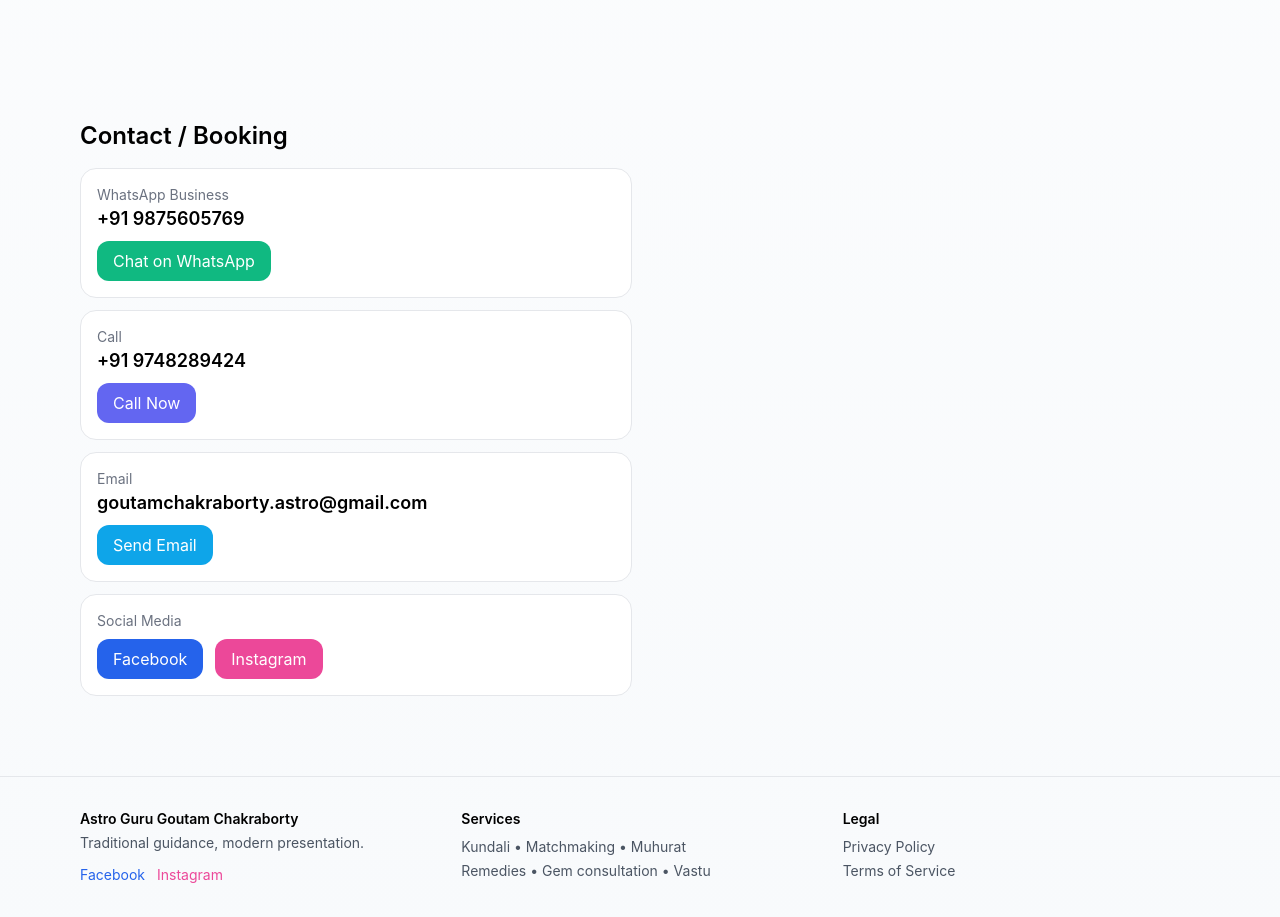
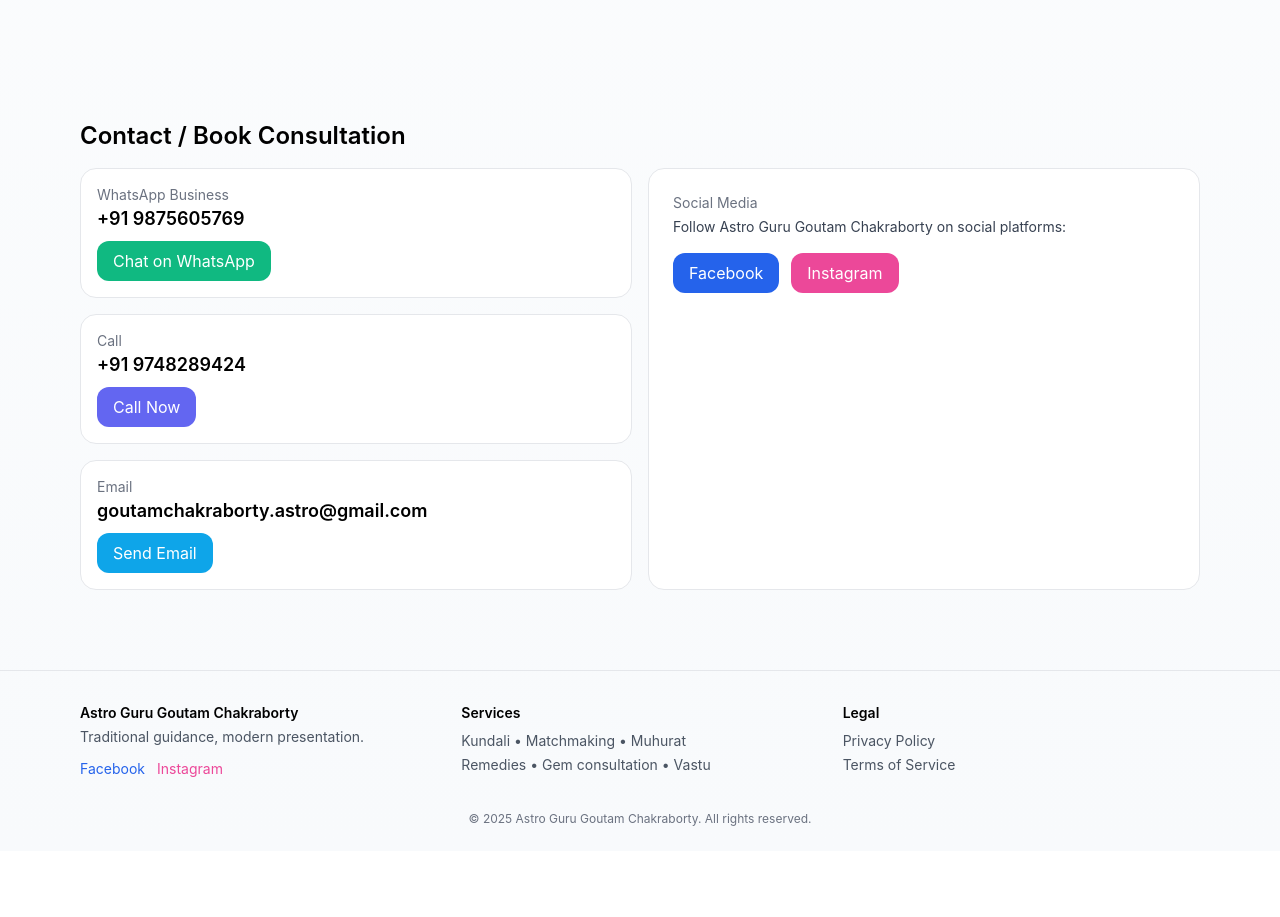
Before and after one commit to somdipganguly/Astrology-Website, a React (Create React App) app: page / in a window 1280 px wide. Shown: the part 1989-2906 px from the top of the page. After the commit the page ends 2840 px from the top, so only its background shows below. Built offline with nearby package versions, Linux system fonts and the light colour scheme.

Commit message:
Fixed Contact section layout and buttons

```diff
--- a/src/App.js
+++ b/src/App.js
@@ -130,45 +130,82 @@
 function Contact() {
   return (
     <section id="contact" className="max-w-6xl mx-auto px-4 py-10">
-      <h3 className="text-2xl font-semibold">Contact / Booking</h3>
+      <h3 className="text-2xl font-semibold">Contact / Book Consultation</h3>
+
       <div className="grid md:grid-cols-2 gap-4 mt-4">
-        <div className="space-y-3">
+        {/* Left Column: Contact Options */}
+        <div className="space-y-4">
+          {/* WhatsApp */}
           <div className="rounded-2xl border p-4 bg-white">
             <div className="text-sm text-gray-500">WhatsApp Business</div>
             <div className="text-lg font-semibold">+91 9875605769</div>
-            <a href="https://wa.me/919875605769" target="_blank" rel="noreferrer"
-              className="inline-block mt-2 px-4 py-2 rounded-xl bg-emerald-500 hover:bg-emerald-600 text-white">Chat on WhatsApp</a>
+            <a
+              href="https://wa.me/919875605769"
+              target="_blank"
+              rel="noreferrer"
+              className="inline-block mt-2 px-4 py-2 rounded-xl bg-emerald-500 hover:bg-emerald-600 text-white"
+            >
+              Chat on WhatsApp
+            </a>
           </div>
 
+          {/* Call */}
           <div className="rounded-2xl border p-4 bg-white">
             <div className="text-sm text-gray-500">Call</div>
             <div className="text-lg font-semibold">+91 9748289424</div>
-            <a href="tel:+919748289424"
-              className="inline-block mt-2 px-4 py-2 rounded-xl bg-indigo-500 hover:bg-indigo-600 text-white">Call Now</a>
+            <a
+              href="tel:+919748289424"
+              className="inline-block mt-2 px-4 py-2 rounded-xl bg-indigo-500 hover:bg-indigo-600 text-white"
+            >
+              Call Now
+            </a>
           </div>
 
+          {/* Email */}
           <div className="rounded-2xl border p-4 bg-white">
             <div className="text-sm text-gray-500">Email</div>
-            <div className="text-lg font-semibold break-all">goutamchakraborty.astro@gmail.com</div>
-            <a href="mailto:goutamchakraborty.astro@gmail.com"
-              className="inline-block mt-2 px-4 py-2 rounded-xl bg-sky-500 hover:bg-sky-600 text-white">Send Email</a>
+            <div className="text-lg font-semibold break-all">
+              goutamchakraborty.astro@gmail.com
+            </div>
+            <a
+              href="mailto:goutamchakraborty.astro@gmail.com"
+              className="inline-block mt-2 px-4 py-2 rounded-xl bg-sky-500 hover:bg-sky-600 text-white"
+            >
+              Send Email
+            </a>
           </div>
+        </div>
 
-          {/* Facebook & Instagram */}
-          <div className="rounded-2xl border p-4 bg-white">
-            <div className="text-sm text-gray-500">Social Media</div>
-            <div className="flex gap-3 mt-2">
-              <a href="https://www.facebook.com/profile.php?id=61579999105515" target="_blank" rel="noreferrer"
-                 className="px-4 py-2 rounded-xl bg-blue-600 hover:bg-blue-700 text-white">Facebook</a>
-              <a href="http://instagram.com/goutam_chakraborty_astro/" target="_blank" rel="noreferrer"
-                 className="px-4 py-2 rounded-xl bg-pink-500 hover:bg-pink-600 text-white">Instagram</a>
-            </div>
+        {/* Right Column: Social Media */}
+        <div className="rounded-2xl border p-6 bg-white">
+          <div className="text-sm text-gray-500">Social Media</div>
+          <p className="text-gray-700 text-sm mt-1">
+            Follow Astro Guru Goutam Chakraborty on social platforms:
+          </p>
+          <div className="flex gap-3 mt-4">
+            <a
+              href="https://www.facebook.com/profile.php?id=61579999105515"
+              target="_blank"
+              rel="noreferrer"
+              className="px-4 py-2 rounded-xl bg-blue-600 hover:bg-blue-700 text-white"
+            >
+              Facebook
+            </a>
+            <a
+              href="http://instagram.com/goutam_chakraborty_astro/"
+              target="_blank"
+              rel="noreferrer"
+              className="px-4 py-2 rounded-xl bg-pink-500 hover:bg-pink-600 text-white"
+            >
+              Instagram
+            </a>
           </div>
         </div>
       </div>
     </section>
   );
 }
+
 
 function Footer() {
   return (
```
